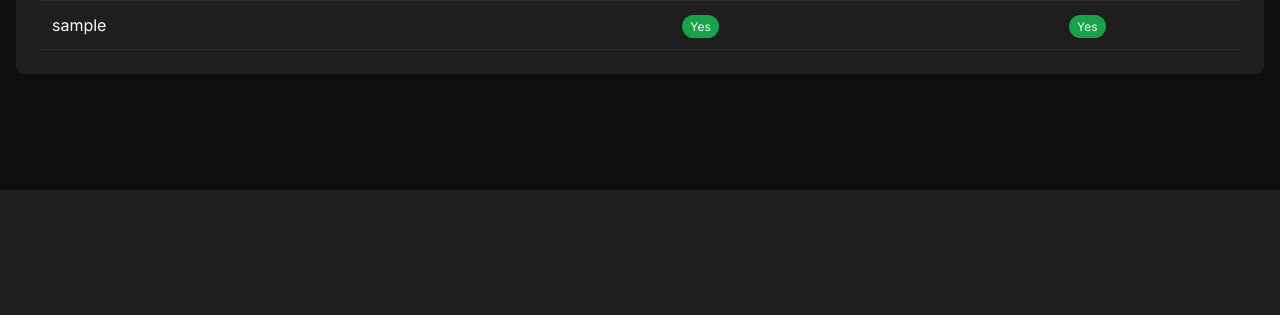
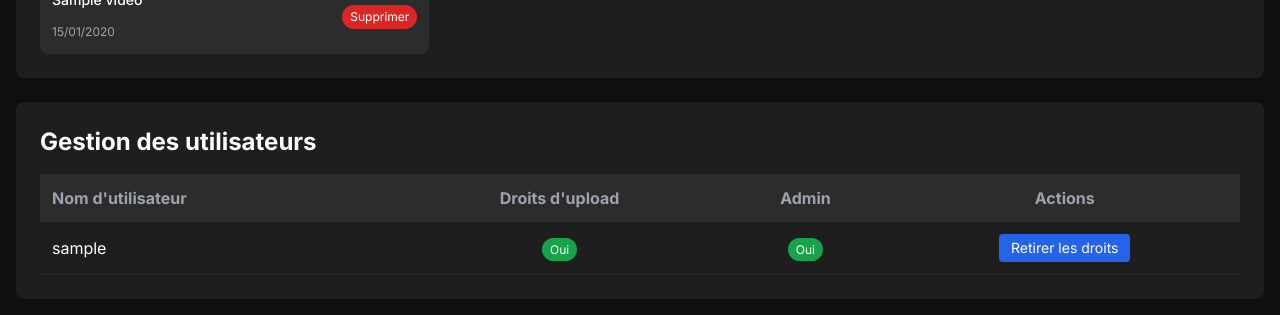
Before and after one commit to Not-oss/zedtube, a Flask app: page /admin/panel in a window 1280 px wide. Shown: the part 610-925 px from the top of the page. Before the commit the page ends 800 px from the top, so only its background shows below. Run offline with Flask 3, Linux system fonts and the light colour scheme; a user stored in the database is signed in; tables that the repository leaves empty hold one stand-in row (values such as "Sample post"); some libraries are stand-ins or nearby versions.

Commit message:
fix csrf et upload sans droit + ajout accepter droit upload admin

```diff
--- a/app.py
+++ b/app.py
@@ -358,13 +358,10 @@ def logout():
     logout_user()
     return redirect(url_for('home'))
 @app.route('/admin/panel')
-@login_required
+@admin_required
 def admin_panel():
-    if not current_user.is_admin:
-        abort(403)  # Forbidden
-
     videos = Video.query.order_by(Video.upload_date.desc()).all()
-    users = User.query.all()
+    users = User.query.order_by(User.username).all()
     return render_template('admin_panel.html', videos=videos, users=users)
 
 @app.route('/delete_video/<int:video_id>', methods=['POST'])
@@ -417,55 +414,45 @@ def test_upload():
 @app.route('/upload', methods=['GET', 'POST'])
 @login_required
 def upload_video():
-    if request.method == 'GET':
-        return render_template('upload.html')
+    if not current_user.can_upload:
+        flash('Vous n\'avez pas les droits d\'upload. Veuillez demander l\'autorisation à l\'administrateur.', 'error')
+        return redirect(url_for('profile'))
 
-    if not current_user.can_upload:
-        return jsonify({'error': "Vous n'avez pas la permission d'uploader"}), 403
+    if request.method == 'POST':
+        if 'video' not in request.files:
+            flash('Aucun fichier sélectionné', 'error')
+            return redirect(request.url)
 
-    if 'video' not in request.files:
-        return jsonify({'error': 'Aucun fichier vidéo fourni'}), 400
+        file = request.files['video']
+        if file.filename == '':
+            flash('Aucun fichier sélectionné', 'error')
+            return redirect(request.url)
 
-    video = request.files['video']
-    title = request.form.get('title', '').strip()
-    convert = request.form.get('convert') == 'true'  # Modification ici
+        if file and allowed_file(file.filename):
+            filename = secure_filename(file.filename)
+            file.save(os.path.join(app.config['UPLOAD_FOLDER'], filename))
 
-    if video.filename == '':
-        return jsonify({'error': 'Aucun fichier sélectionné'}), 400
-
-    try:
-        filename = secure_filename(video.filename)
-        original_path = os.path.join(app.config['UPLOAD_FOLDER'], filename)
-        video.save(original_path)
-
-        # Ajout d'un log pour vérifier la valeur de convert
-        app.logger.info(f"Conversion demandée: {convert}")
-
-        processed_result = process_video(original_path, app.config['UPLOAD_FOLDER'], convert)
-
-        if processed_result:
             new_video = Video(
-                filename=os.path.basename(processed_result['video_path']),
-                original_filename=filename,
-                title=title or os.path.splitext(filename)[0],
+                filename=filename,
+                original_filename=file.filename,
+                title=request.form.get('title', ''),
                 user_id=current_user.id,
-                is_converted=convert,
                 folder_id=request.form.get('folder_id') or None
             )
+
             db.session.add(new_video)
             db.session.commit()
 
-            return jsonify({
-                'message': 'Upload réussi',
-                'file_size': processed_result['processing_estimate']['file_size_mb'],
-                'estimated_time': processed_result['processing_estimate']['estimated_human_readable']
-            }), 200
+            if request.form.get('convert', 'true').lower() == 'true':
+                process_video.delay(filename)
 
-        return jsonify({'error': 'Erreur de traitement vidéo'}), 500
+            flash('Vidéo uploadée avec succès', 'success')
+            return redirect(url_for('home'))
 
-    except Exception as e:
-        app.logger.error(f"Erreur lors de l'upload: {str(e)}")
-        return jsonify({'error': f'Erreur: {str(e)}'}), 500
+        flash('Type de fichier non autorisé', 'error')
+        return redirect(request.url)
+
+    return render_template('upload.html')
 
 
 @app.route('/embed/<int:video_id>')
@@ -584,6 +571,38 @@ def toggle_folder_privacy(folder_id):
     db.session.commit()
     return jsonify({'status': 'success', 'is_public': folder.is_public})
 
+@app.route('/admin/approve_upload_request/<int:user_id>', methods=['POST'])
+@admin_required
+def approve_upload_request(user_id):
+    user = User.query.get_or_404(user_id)
+    user.can_upload = True
+    user.upload_requested = False
+    user.upload_requested_date = None
+    db.session.commit()
+    flash(f'Droits d\'upload accordés à {user.username}', 'success')
+    return redirect(url_for('admin_panel'))
+
+@app.route('/admin/reject_upload_request/<int:user_id>', methods=['POST'])
+@admin_required
+def reject_upload_request(user_id):
+    user = User.query.get_or_404(user_id)
+    user.upload_requested = False
+    user.upload_requested_date = None
+    db.session.commit()
+    flash(f'Demande d\'upload rejetée pour {user.username}', 'success')
+    return redirect(url_for('admin_panel'))
+
+@app.route('/admin/toggle_upload_rights/<int:user_id>', methods=['POST'])
+@admin_required
+def toggle_upload_rights(user_id):
+    user = User.query.get_or_404(user_id)
+    user.can_upload = not user.can_upload
+    user.upload_requested = False
+    user.upload_requested_date = None
+    db.session.commit()
+    flash(f'Droits d\'upload {"accordés" if user.can_upload else "retirés"} à {user.username}', 'success')
+    return redirect(url_for('admin_panel'))
+
 
 if __name__ == '__main__':
     with app.app_context():
--- a/templates/admin_panel.html
+++ b/templates/admin_panel.html
@@ -2,7 +2,51 @@
 {% block content %}
 <div class="container mx-auto space-y-6">
     <div class="bg-[#1E1E1E] rounded-lg p-6">
-        <h2 class="text-2xl font-bold mb-4 text-white">Video Management</h2>
+        <h2 class="text-2xl font-bold mb-4 text-white">Gestion des demandes d'upload</h2>
+
+        <div class="overflow-x-auto">
+            <table class="w-full">
+                <thead class="bg-[#2C2C2C] text-gray-400">
+                    <tr>
+                        <th class="p-3 text-left">Utilisateur</th>
+                        <th class="p-3 text-left">Date de la demande</th>
+                        <th class="p-3 text-center">Actions</th>
+                    </tr>
+                </thead>
+                <tbody>
+                    {% for user in users if user.upload_requested %}
+                    <tr class="border-b border-[#2C2C2C]">
+                        <td class="p-3">{{ user.username }}</td>
+                        <td class="p-3">{{ user.upload_requested_date.strftime('%d/%m/%Y %H:%M') }}</td>
+                        <td class="p-3 text-center space-x-2">
+                            <form method="POST" action="{{ url_for('approve_upload_request', user_id=user.id) }}" class="inline">
+                                <input type="hidden" name="csrf_token" value="{{ csrf_token() }}">
+                                <button type="submit" class="bg-green-600 hover:bg-green-700 text-white px-3 py-1 rounded text-sm transition">
+                                    Accepter
+                                </button>
+                            </form>
+                            <form method="POST" action="{{ url_for('reject_upload_request', user_id=user.id) }}" class="inline">
+                                <input type="hidden" name="csrf_token" value="{{ csrf_token() }}">
+                                <button type="submit" class="bg-red-600 hover:bg-red-700 text-white px-3 py-1 rounded text-sm transition">
+                                    Rejeter
+                                </button>
+                            </form>
+                        </td>
+                    </tr>
+                    {% else %}
+                    <tr>
+                        <td colspan="3" class="p-3 text-center text-gray-400">
+                            Aucune demande d'upload en attente
+                        </td>
+                    </tr>
+                    {% endfor %}
+                </tbody>
+            </table>
+        </div>
+    </div>
+
+    <div class="bg-[#1E1E1E] rounded-lg p-6">
+        <h2 class="text-2xl font-bold mb-4 text-white">Gestion des vidéos</h2>
 
         <div class="grid md:grid-cols-2 lg:grid-cols-3 gap-4">
             {% for video in videos %}
@@ -16,14 +60,15 @@
 
                 <div class="p-3 flex justify-between items-center">
                     <div>
-                        <h3 class="text-sm font-medium mb-2 truncate">{{ video.title or 'Untitled Video' }}</h3>
-                        <span class="text-xs text-gray-400">{{ video.upload_date.strftime('%b %d, %Y') }}</span>
+                        <h3 class="text-sm font-medium mb-2 truncate">{{ video.title or 'Vidéo sans titre' }}</h3>
+                        <span class="text-xs text-gray-400">{{ video.upload_date.strftime('%d/%m/%Y') }}</span>
                     </div>
 
                     <form method="POST" action="{{ url_for('delete_video', video_id=video.id) }}"
-                          onsubmit="return confirm('Delete this video permanently?');">
+                          onsubmit="return confirm('Supprimer cette vidéo définitivement ?');">
+                        <input type="hidden" name="csrf_token" value="{{ csrf_token() }}">
                         <button type="submit" class="bg-red-600 hover:bg-red-700 text-white px-2 py-1 rounded-full text-xs transition">
-                            Delete
+                            Supprimer
                         </button>
                     </form>
                 </div>
@@ -33,14 +78,16 @@
     </div>
 
     <div class="bg-[#1E1E1E] rounded-lg p-6">
-        <h2 class="text-2xl font-bold mb-4 text-white">User Management</h2>
+        <h2 class="text-2xl font-bold mb-4 text-white">Gestion des utilisateurs</h2>
 
+        <div class="overflow-x-auto">
             <table class="w-full">
                 <thead class="bg-[#2C2C2C] text-gray-400">
                     <tr>
-                    <th class="p-3 text-left">Username</th>
-                    <th class="p-3 text-center">Can Upload</th>
+                        <th class="p-3 text-left">Nom d'utilisateur</th>
+                        <th class="p-3 text-center">Droits d'upload</th>
                         <th class="p-3 text-center">Admin</th>
+                        <th class="p-3 text-center">Actions</th>
                     </tr>
                 </thead>
                 <tbody>
@@ -49,13 +96,21 @@
                         <td class="p-3">{{ user.username }}</td>
                         <td class="p-3 text-center">
                             <span class="px-2 py-1 rounded-full text-xs {{ 'bg-green-600 text-white' if user.can_upload else 'bg-red-600 text-white' }}">
-                            {{ 'Yes' if user.can_upload else 'No' }}
+                                {{ 'Oui' if user.can_upload else 'Non' }}
                             </span>
                         </td>
                         <td class="p-3 text-center">
                             <span class="px-2 py-1 rounded-full text-xs {{ 'bg-green-600 text-white' if user.is_admin else 'bg-red-600 text-white' }}">
-                            {{ 'Yes' if user.is_admin else 'No' }}
+                                {{ 'Oui' if user.is_admin else 'Non' }}
                             </span>
+                        </td>
+                        <td class="p-3 text-center">
+                            <form method="POST" action="{{ url_for('toggle_upload_rights', user_id=user.id) }}" class="inline">
+                                <input type="hidden" name="csrf_token" value="{{ csrf_token() }}">
+                                <button type="submit" class="bg-blue-600 hover:bg-blue-700 text-white px-3 py-1 rounded text-sm transition">
+                                    {{ 'Retirer' if user.can_upload else 'Donner' }} les droits
+                                </button>
+                            </form>
                         </td>
                     </tr>
                     {% endfor %}
@@ -63,4 +118,5 @@
             </table>
         </div>
     </div>
+</div>
 {% endblock %}
--- a/templates/upload.html
+++ b/templates/upload.html
@@ -4,6 +4,7 @@
     <h2 class="text-2xl mb-6 text-center dark:text-white">Uploader une vidéo</h2>
 
     <form id="uploadForm" method="POST" enctype="multipart/form-data" class="space-y-4">
+        <input type="hidden" name="csrf_token" value="{{ csrf_token() }}">
         <div>
             <label class="block text-sm font-medium dark:text-white mb-1">Titre de la vidéo</label>
             <input type="text" name="title" placeholder="Donnez un titre à votre vidéo"
@@ -94,6 +95,7 @@ document.getElementById('uploadForm').addEventListener('submit', function(e) {
     };
 
     xhr.open('POST', '/upload', true);
+    xhr.setRequestHeader('X-CSRFToken', document.querySelector('meta[name="csrf-token"]').content);
     xhr.send(formData);
 });
 
```
Lines whose indentation alone changed are shown as unchanged.
